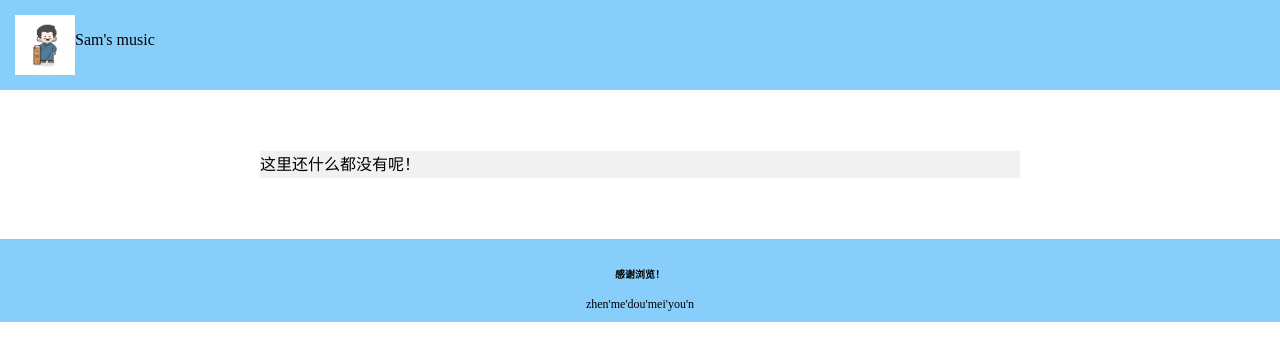
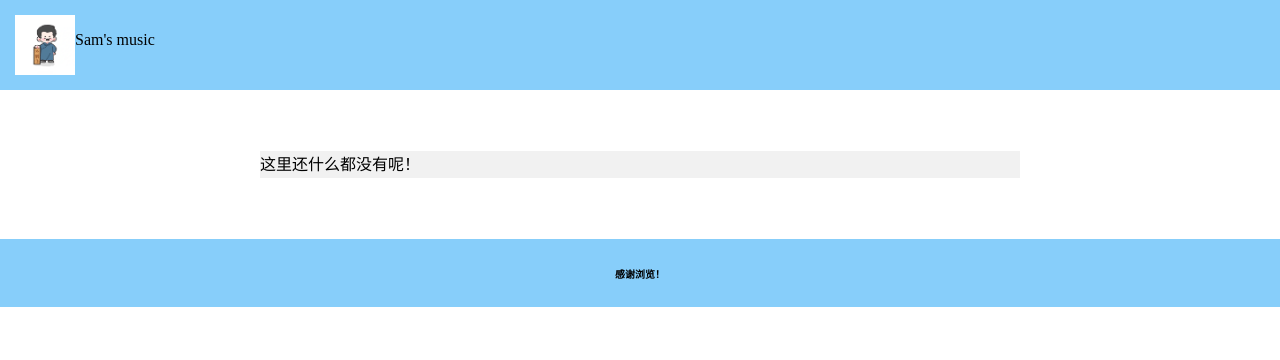
Before and after one commit to SamIgle/SamIgle.gitHub.io, a plain HTML site: page musicview.html in a window 1280 px wide. Drawn offline with Linux system fonts and the light colour scheme.

Commit message:
Update musicview.html

```diff
--- a/musicview.html
+++ b/musicview.html
@@ -33,6 +33,5 @@
     padding: 10px;
     font-size: 12px;">
         <h5>感谢浏览！</h5>
-zhen'me'dou'mei'you'n
   </body>
 </html>
```
